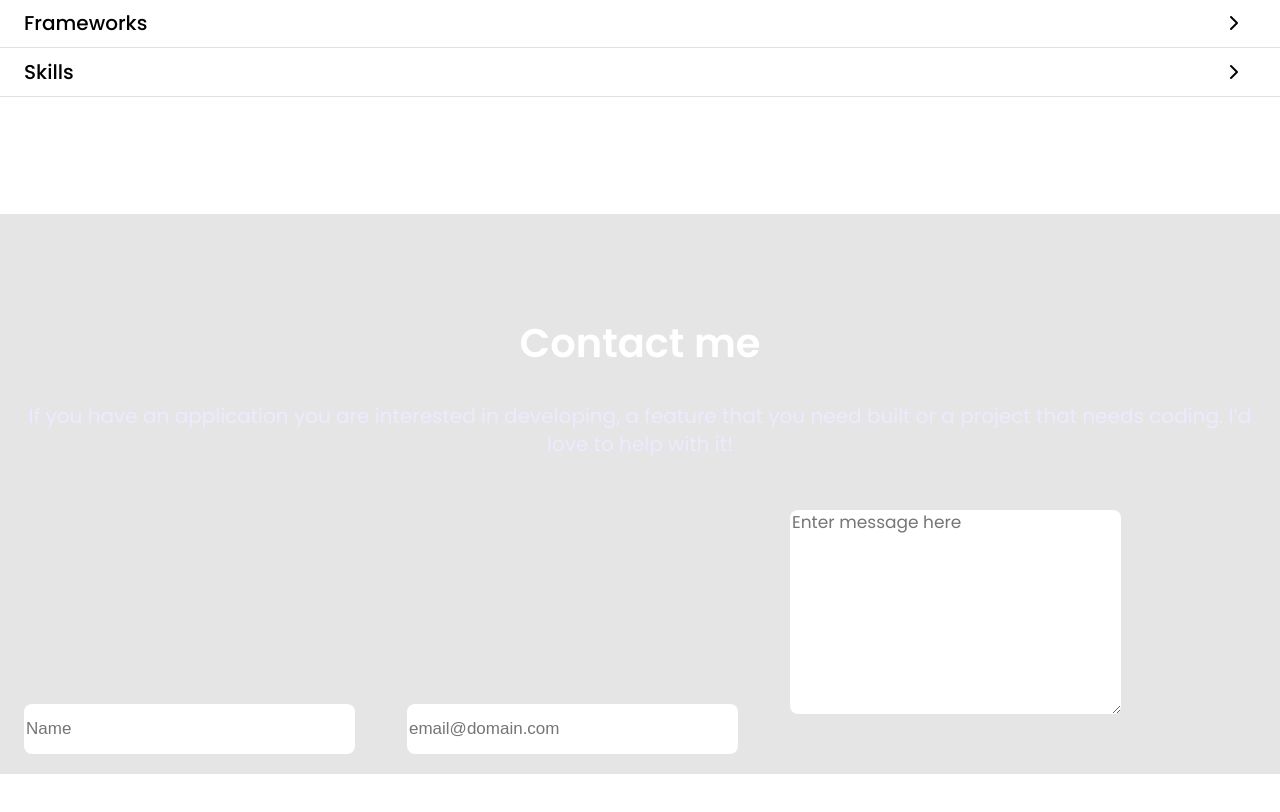
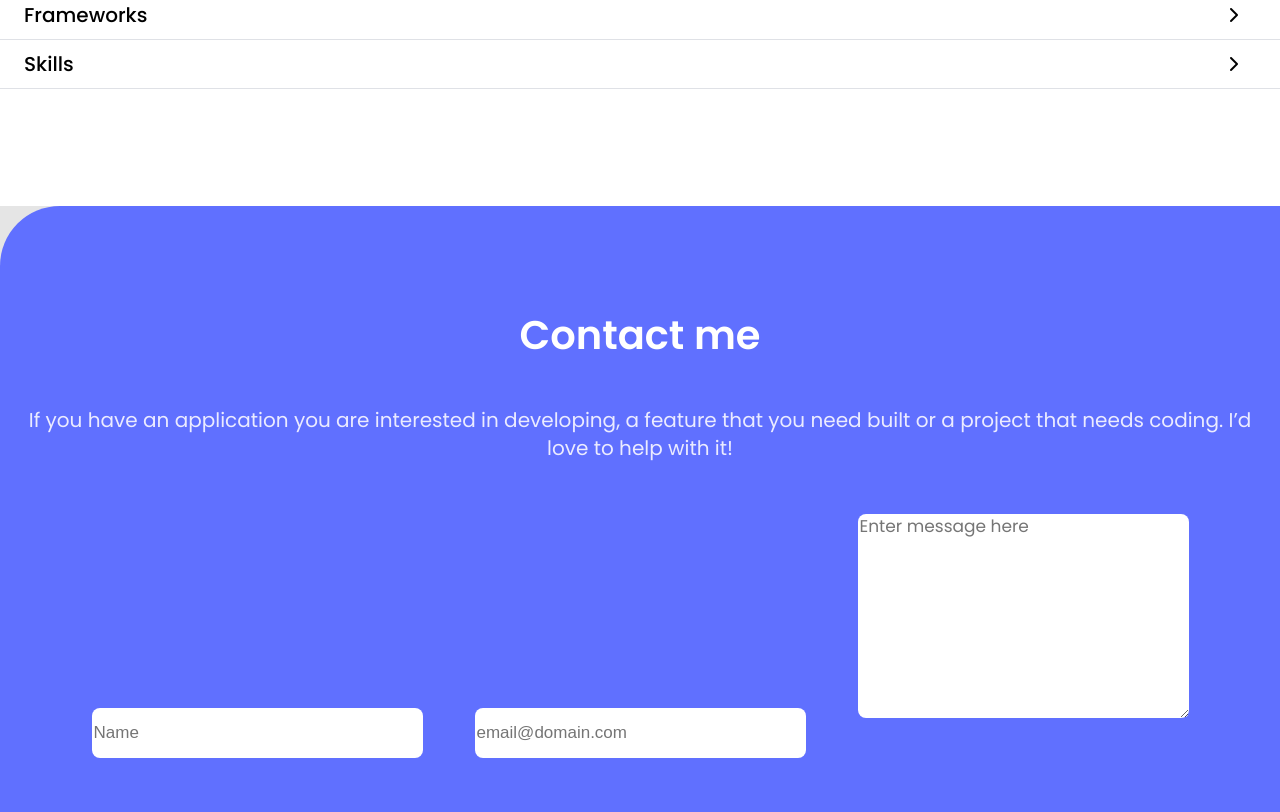
Before and after one commit to binodbhusal/Portfolio, a website: page index.html in a window 1280 px wide. Shown: the part 4605-5417 px from the top of the page. Before the commit the page ends 5379 px from the top, so only its background shows below. Drawn offline with Linux system fonts and the light colour scheme.

Commit message:
fixex style error

```diff
--- a/style.css
+++ b/style.css
@@ -612,22 +612,15 @@ h3 {
   color: #000;
 }
 
-<<<<<<< HEAD
 /* ------------Contact me part------------ */
-=======
-/* -------Contact me part--------- */
 
->>>>>>> main
 .contact-me {
   background-color: #6070ff;
   background-image: url(images/contact\ form\ shapes-mobile@2x.png);
   background-repeat: no-repeat;
   background-size: 265px;
   background-position: right;
-<<<<<<< HEAD
   height: 779px;
-=======
->>>>>>> main
   display: flex;
   border-radius: 60px 0 0 0;
   flex-direction: column;
@@ -677,8 +670,6 @@ h3 {
   line-height: 20px;
   font-family: "Poppins", sans-serif;
 }
-<<<<<<< HEAD
-=======
 
 button {
   font-family: "Poppins", serif;
@@ -691,4 +682,3 @@ button {
   border-radius: 10px;
   background-color: #fff;
 }
->>>>>>> main
```
